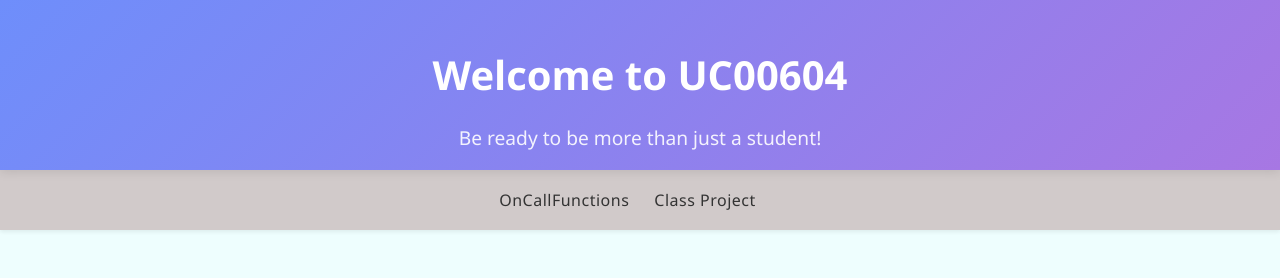
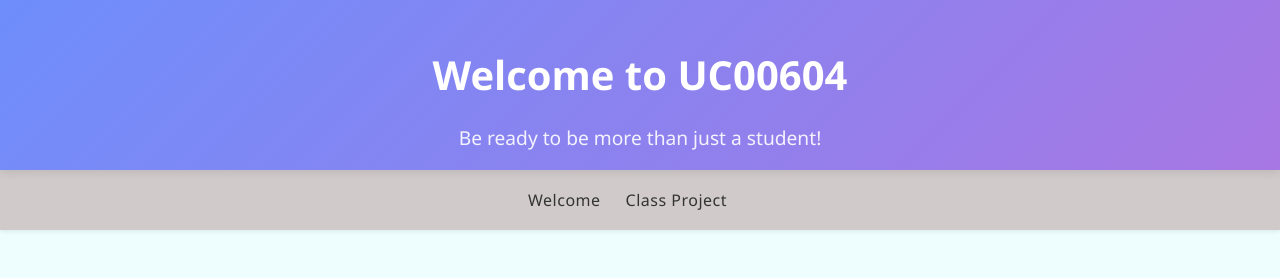
Before and after one commit to Filipabarreto/UC00604, an Angular app: page / in a window 1280 px wide. Shown: the top 278 px of the page. Built offline with nearby package versions, Linux system fonts and the light colour scheme.

Commit message:
altercao no header.html nome welcome

```diff
--- a/src/app/componentes/header/header.html
+++ b/src/app/componentes/header/header.html
@@ -8,7 +8,7 @@
   </div>
   <div class="nav-content">
     <!-- Link à esquerda -->
-    <a routerLink="/class/Welcome" class="logo-link">OnCallFunctions</a>
+    <a routerLink="/class/Welcome" class="logo-link">Welcome</a>
     <a routerLink="/class/project" class="logo-link">Class Project</a>
 
     <!-- Espaço para outros elementos à direita se necessário -->
```
